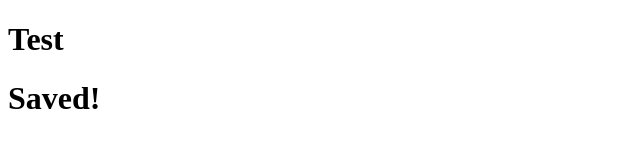
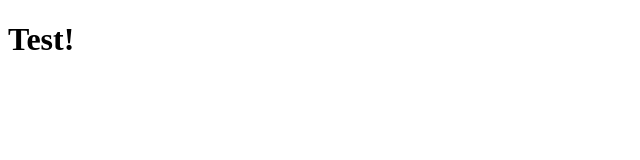
Before and after one commit to tokwa/testrepo, a plain HTML site: page index.html in a window 1280 px wide. Shown: the whole page, without its empty margins (0-640 px from the left). Drawn offline with Linux system fonts and the light colour scheme.

Commit message:
initial commit

```diff
--- /dev/null
+++ b/dir1/app1.js
@@ -0,0 +1 @@
+console.log('app1!');
--- /dev/null
+++ b/dir2/app2.js
@@ -0,0 +1 @@
+console.log('app2!');
--- a/index.html
+++ b/index.html
@@ -4,7 +4,6 @@
 	<title>My App</title>
 </head>
 <body>
-	<h1>Test</h1>
-	<h1>Saved!</h1>
+	<h1>Test!</h1>
 </body>
 </html>
```
Also changed, not shown: log.txt (added), 2 other files.
